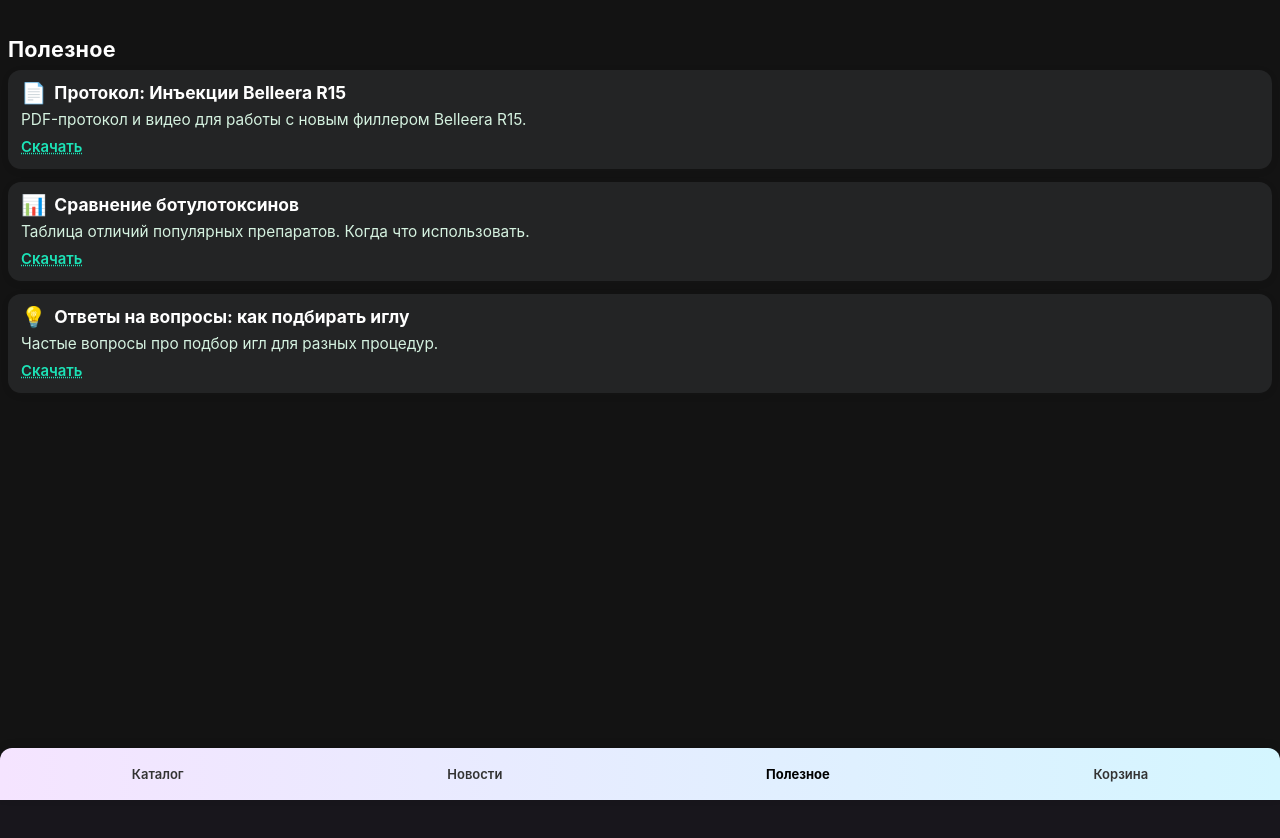
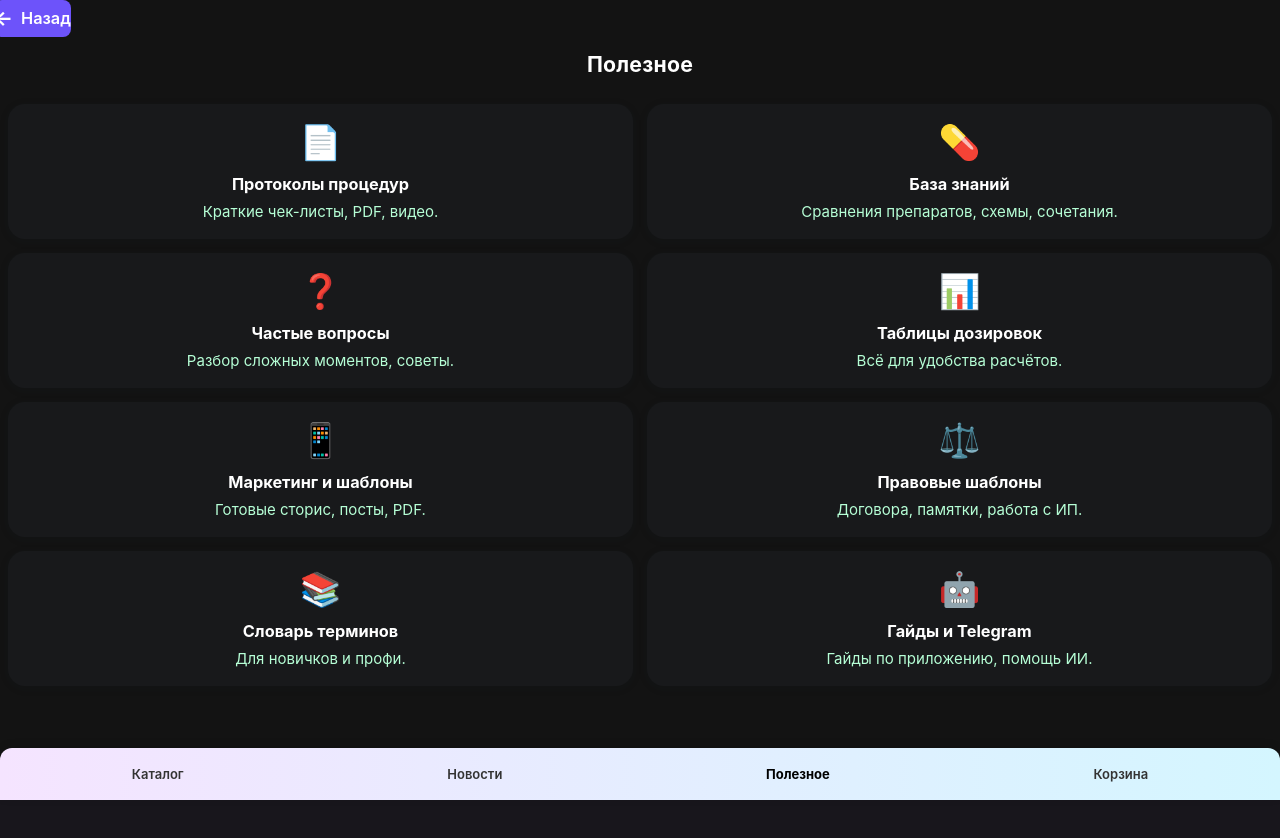
Before and after one commit to AlexSalavat/facade-stone-app, a React (Vite) app: page /useful in a window 1280 px wide. Shown: the top 838 px of the page. Built offline with nearby package versions, Linux system fonts and the light colour scheme.

Commit message:
Реализована сетка 2x5 карточек с placeholde

```diff
--- a/src/App.jsx
+++ b/src/App.jsx
@@ -8,8 +8,8 @@ import CategoryView from "./components/categories/CategoryView";
 import ProductsGrid from "./components/products/ProductsGrid";
 import ProductPage from "./components/products/ProductPage";
 import BottomNav from "./components/shared/BottomNav";
-import NewsList from "./components/news/NewsList";
-import UsefulList from "./components/useful/UsefulList";
+import NewsGrid from "./components/news/NewsGrid";
+import UsefulGrid from "./components/useful/UsefulGrid";
 
 const App = () => {
   return (
@@ -19,8 +19,8 @@ const App = () => {
         <Route path="/catalog" element={<CategoryView />} />
         <Route path="/category/:category" element={<ProductsGrid />} />
         <Route path="/product/:productId" element={<ProductPage />} />
-        <Route path="/news" element={<NewsList />} />
-        <Route path="/useful" element={<UsefulList />} />
+        <Route path="/news" element={<NewsGrid />} />
+        <Route path="/useful" element={<UsefulGrid />} />
       </Routes>
       <BottomNav />
     </Router>
--- a/src/components/BackButton.jsx
+++ b/src/components/BackButton.jsx
@@ -1,17 +1,12 @@
-import React from 'react';
-import { useNavigate } from 'react-router-dom';
-import '../styles/BackButton.css';
+import React from "react";
+import { useNavigate } from "react-router-dom";
+import "../styles/BackButton.css";
 
-const BackButton = ({ onClick, className = "" }) => {
+const BackButton = ({ to = -1, label = "Назад", className = "" }) => {
   const navigate = useNavigate();
-
   return (
-    <button
-      className={`back-btn ${className}`}
-      onClick={onClick ? onClick : () => navigate(-1)}
-      type="button"
-    >
-      <span className="back-arrow">&#8592;</span> Назад
+    <button className={`back-btn ${className}`} onClick={() => navigate(to)}>
+      <span className="back-arrow">←</span> {label}
     </button>
   );
 };
--- /dev/null
+++ b/src/components/news/NewsGrid.jsx
@@ -0,0 +1,49 @@
+import React from "react";
+import "../../styles/InfoGrid.css";
+import BackButton from "../BackButton";
+
+const newsData = [
+  {
+    icon: "🔥",
+    title: "Новости индустрии",
+    content: "Тренды, новые препараты, важные законы.",
+  },
+  {
+    icon: "🎓",
+    title: "Анонсы семинаров",
+    content: "Вебинары и мастер-классы для косметологов.",
+  },
+  {
+    icon: "🤝",
+    title: "Партнёрские акции",
+    content: "Скидки на обучение, выгодные предложения.",
+  },
+  {
+    icon: "🆕",
+    title: "Поступления",
+    content: "Филлеры и другие новинки — читайте подробнее!",
+  },
+  {
+    icon: "💬",
+    title: "Интервью с экспертами",
+    content: "Советы и опыт лидеров мнений.",
+  },
+];
+
+const NewsGrid = () => (
+  <div>
+    <BackButton />
+    <h2 className="info-title-main">Новости</h2>
+    <div className="info-grid">
+      {newsData.map((item, idx) => (
+        <div className="info-card" key={idx}>
+          <div className="info-card-icon">{item.icon}</div>
+          <div className="info-card-title">{item.title}</div>
+          <div className="info-card-content">{item.content}</div>
+        </div>
+      ))}
+    </div>
+  </div>
+);
+
+export default NewsGrid;
--- a/src/components/products/ProductsGrid.jsx
+++ b/src/components/products/ProductsGrid.jsx
@@ -1,11 +1,14 @@
+// src/components/products/ProductsGrid.jsx
+
 import React, { useState } from 'react';
-import { useParams } from "react-router-dom";
+import { useParams, useNavigate } from "react-router-dom";
 import { products } from "../../data/products";
 import ProductCard from './ProductCard';
+import BackButton from '../BackButton';
 import '../../styles/ProductsGrid.css';
 
 const PRODUCTS_PER_PAGE = 10;
-const PAGE_COUNT = 2; // две страницы (можно сделать вычисляемым)
+const PAGE_COUNT = 2;
 
 function getCardsToRender(products, page) {
   const fullProducts = [...products];
@@ -18,6 +21,7 @@ function getCardsToRender(products, page) {
 
 const ProductsGrid = () => {
   const { category } = useParams();
+  const navigate = useNavigate();
   const filteredProducts = products.filter(p => p.category === category);
 
   const [page, setPage] = useState(1);
@@ -25,12 +29,15 @@ const ProductsGrid = () => {
 
   return (
     <div>
+      <div style={{ marginBottom: "8px" }}>
+        <BackButton to="/catalog" />
+      </div>
       <div className="products-grid">
         {cardsToRender.map((product, idx) => (
           <ProductCard key={product.id || idx} product={product} />
         ))}
       </div>
-      <div className="pagination">
+      <div className="pagination pagination-center">
         <button onClick={() => setPage(p => Math.max(1, p - 1))} disabled={page === 1}>
           &lt;
         </button>
--- /dev/null
+++ b/src/components/useful/UsefulGrid.jsx
@@ -0,0 +1,64 @@
+import React from "react";
+import "../../styles/InfoGrid.css";
+import BackButton from "../BackButton";
+
+const usefulData = [
+  {
+    icon: "📄",
+    title: "Протоколы процедур",
+    content: "Краткие чек-листы, PDF, видео.",
+  },
+  {
+    icon: "💊",
+    title: "База знаний",
+    content: "Сравнения препаратов, схемы, сочетания.",
+  },
+  {
+    icon: "❓",
+    title: "Частые вопросы",
+    content: "Разбор сложных моментов, советы.",
+  },
+  {
+    icon: "📊",
+    title: "Таблицы дозировок",
+    content: "Всё для удобства расчётов.",
+  },
+  {
+    icon: "📱",
+    title: "Маркетинг и шаблоны",
+    content: "Готовые сторис, посты, PDF.",
+  },
+  {
+    icon: "⚖️",
+    title: "Правовые шаблоны",
+    content: "Договора, памятки, работа с ИП.",
+  },
+  {
+    icon: "📚",
+    title: "Словарь терминов",
+    content: "Для новичков и профи.",
+  },
+  {
+    icon: "🤖",
+    title: "Гайды и Telegram",
+    content: "Гайды по приложению, помощь ИИ.",
+  },
+];
+
+const UsefulGrid = () => (
+  <div>
+    <BackButton />
+    <h2 className="info-title-main">Полезное</h2>
+    <div className="info-grid">
+      {usefulData.map((item, idx) => (
+        <div className="info-card" key={idx}>
+          <div className="info-card-icon">{item.icon}</div>
+          <div className="info-card-title">{item.title}</div>
+          <div className="info-card-content">{item.content}</div>
+        </div>
+      ))}
+    </div>
+  </div>
+);
+
+export default UsefulGrid;
--- a/src/styles/BackButton.css
+++ b/src/styles/BackButton.css
@@ -1,26 +1,24 @@
-/* styles/BackButton.css */
 .back-btn {
-  display: inline-flex;
+  display: flex;
   align-items: center;
-  gap: 7px;
+  gap: 4px;
   background: none;
+  color: #fff;
   border: none;
-  color: #fff;
-  font-size: 1rem;
+  font-size: 1.02rem;
   font-weight: 600;
+  padding: 6px 0 7px 0;
   cursor: pointer;
-  padding: 6px 11px 6px 6px;
-  border-radius: 12px;
-  transition: background 0.14s;
-  margin-bottom: 10px;
+  margin-bottom: 4px;
+  margin-left: -6px;
+  transition: color 0.14s;
 }
-
-.back-btn:hover {
-  background: #23272F;
+.back-btn:active {
+  color: #47ffab;
 }
-
 .back-arrow {
-  font-size: 1.3em;
-  color: #19C37D;
-  line-height: 0;
+  font-size: 1.22em;
+  margin-right: 4px;
+  display: inline-block;
+  font-weight: 700;
 }
--- /dev/null
+++ b/src/styles/InfoGrid.css
@@ -0,0 +1,59 @@
+.info-grid {
+  display: grid;
+  grid-template-columns: repeat(2, 1fr);
+  gap: 14px;
+  padding: 18px 8px 8px 8px;
+}
+
+.info-title-main {
+  color: #fff;
+  font-size: 1.33rem;
+  margin: 14px 0 9px 0;
+  font-weight: 700;
+  letter-spacing: 0.01em;
+  text-align: center;
+}
+
+.info-card {
+  background: #18191b;
+  border-radius: 17px;
+  box-shadow: 0 2px 10px 0 rgba(22,32,42,0.11);
+  padding: 15px 6px 12px 6px;
+  display: flex;
+  flex-direction: column;
+  align-items: center;
+  justify-content: flex-start;
+  gap: 7px;
+  min-height: 115px;
+  cursor: pointer;
+  border: 2px solid transparent;
+  transition: box-shadow 0.13s, border 0.14s;
+}
+
+.info-card:hover {
+  border: 2px solid #52e3e7;
+  box-shadow: 0 4px 18px 0 #27f7e23d;
+}
+
+.info-card-icon {
+  font-size: 2.1rem;
+  margin-bottom: 6px;
+}
+
+.info-card-title {
+  color: #fff;
+  font-weight: 700;
+  font-size: 1.02rem;
+  text-align: center;
+  margin-bottom: 2px;
+  line-height: 1.16;
+}
+
+.info-card-content {
+  color: #b6ffd6;
+  font-size: 0.94rem;
+  text-align: center;
+  font-weight: 400;
+  min-height: 22px;
+  line-height: 1.13;
+}
--- a/src/styles/ProductsGrid.css
+++ b/src/styles/ProductsGrid.css
@@ -1,14 +1,32 @@
-.products-grid {
-  display: grid;
-  grid-template-columns: repeat(2, 1fr);  /* Всегда 2 карточки в ряд */
-  grid-gap: 10px;
-  margin-bottom: 16px;
-  width: 100%;
+.pagination {
+  display: flex;
+  justify-content: center;
+  align-items: center;
+  gap: 8px;
+  margin-top: 14px;
+  margin-bottom: 7px;
 }
 
-@media (max-width: 700px) {
-  .products-grid {
-    grid-template-columns: repeat(2, 1fr); /* Даже на мобиле — две карточки! */
-    grid-gap: 8px;
-  }
+.pagination button {
+  background: #18191b;
+  color: #fff;
+  border: 1.5px solid #444;
+  border-radius: 9px;
+  font-size: 1rem;
+  padding: 4px 12px;
+  cursor: pointer;
+  transition: background 0.12s, color 0.12s;
 }
+
+.pagination button.active,
+.pagination button:focus {
+  background: #2bf0c8;
+  color: #222;
+  font-weight: 700;
+  border-color: #28eeb4;
+}
+
+.pagination button:disabled {
+  opacity: 0.42;
+  cursor: not-allowed;
+}
--- a/src/styles/UsefulList.css
+++ b/src/styles/UsefulList.css
@@ -1,60 +1,56 @@
-.useful-list {
-  padding: 18px 8px 8px 8px;
-}
-.useful-title-main {
-  color: #fff;
-  font-size: 1.35rem;
-  margin-bottom: 8px;
-  font-weight: 700;
-  letter-spacing: 0.01em;
-}
-.useful-cards {
+.news-cards, .useful-cards {
   display: flex;
   flex-direction: column;
   gap: 13px;
 }
-.useful-card {
-  background: #232425;
+.news-card, .useful-card {
+  background: #18191b;
+  border-radius: 16px;
+  box-shadow: 0 2px 10px 0 rgba(22,32,42,0.11);
+  padding: 13px 15px;
+  display: flex;
+  align-items: center;
+  gap: 15px;
+  min-height: 80px;
+  cursor: pointer;
+  border: 2px solid transparent;
+  transition: box-shadow 0.15s, border 0.12s;
+}
+.news-card:hover, .useful-card:hover {
+  border: 2px solid #3be4f5;
+  box-shadow: 0 4px 15px 0 #3be4f573;
+}
+.news-card-image, .useful-card-image {
+  width: 72px;
+  height: 72px;
+  object-fit: cover;
   border-radius: 13px;
-  box-shadow: 0 2px 8px 0 rgba(24,24,30,0.07);
-  overflow: hidden;
-  padding: 10px 13px 13px 13px;
+  background: #19191c;
+}
+.news-card-info, .useful-card-info {
+  flex: 1;
   display: flex;
   flex-direction: column;
   gap: 3px;
 }
-.useful-card-header {
-  display: flex;
-  align-items: center;
-  gap: 8px;
+.news-card-title, .useful-card-title {
+  color: #fff;
+  font-weight: 700;
+  font-size: 1.04rem;
+  margin-bottom: 1px;
+  line-height: 1.18;
 }
-.useful-card-type {
-  font-size: 1.27rem;
+.news-card-content, .useful-card-content {
+  color: #b6ffd6;
+  font-size: 0.97rem;
+  font-weight: 400;
+  margin-bottom: 2px;
+  line-height: 1.19;
 }
-.useful-card-title {
-  font-size: 1.09rem;
-  font-weight: 700;
-  color: #fff;
-}
-.useful-card-content {
-  color: #d5f2e0;
-  font-size: 0.96rem;
-  margin-bottom: 3px;
-  margin-top: 2px;
-}
-.useful-card-link {
-  color: #1ce3b7;
-  font-size: 0.93rem;
+.news-card-link, .useful-card-link {
+  color: #31e8a4;
+  font-size: 0.94rem;
   font-weight: 600;
   margin-top: 3px;
   text-decoration: underline dotted;
-  align-self: flex-start;
 }
-
-/* Для мобильных */
-@media (max-width: 600px) {
-  .useful-card {
-    padding: 8px 7px 10px 10px;
-    border-radius: 10px;
-  }
-}
```
Also changed, not shown: src/styles/NewsList.css (+38 -70 lines).
